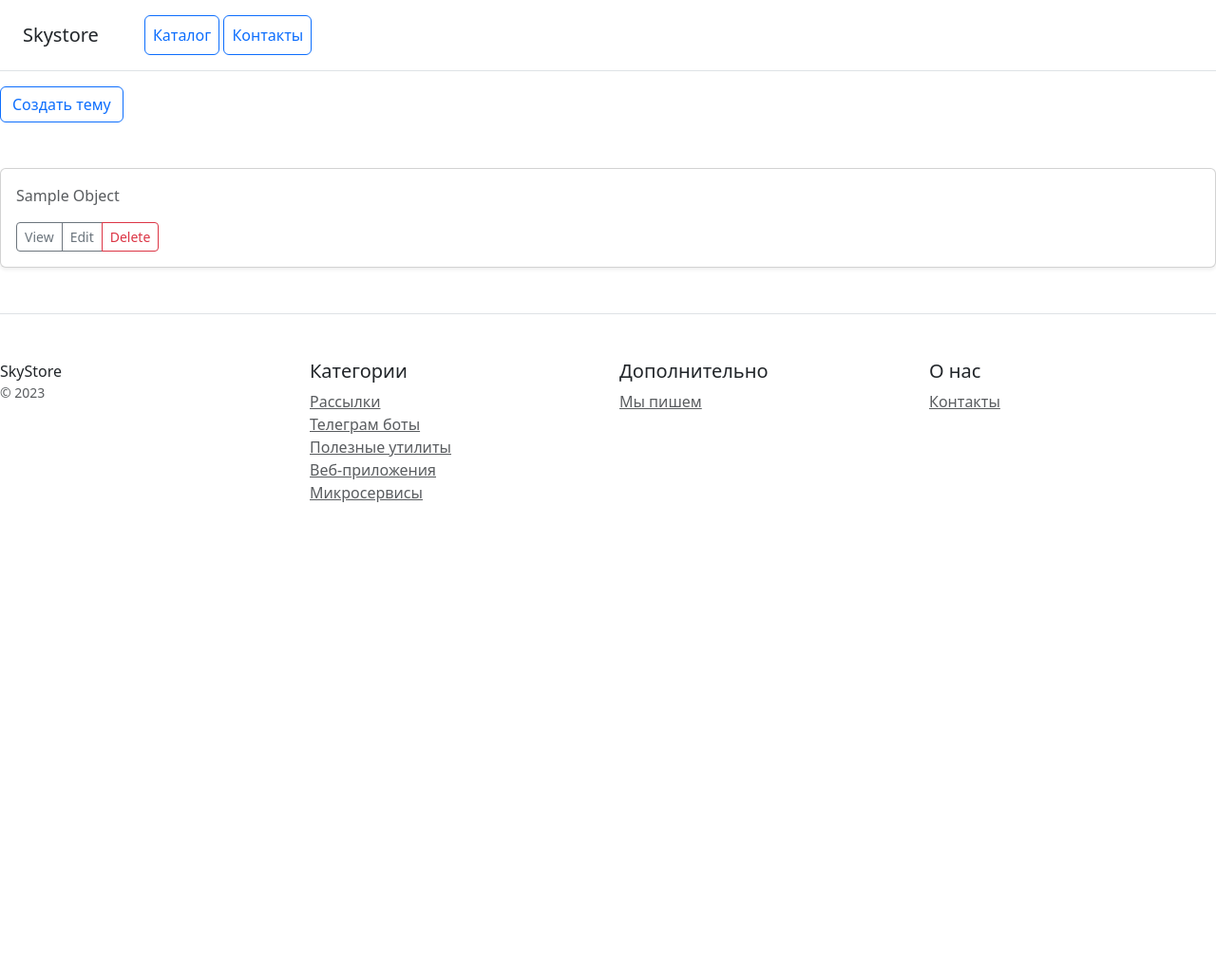
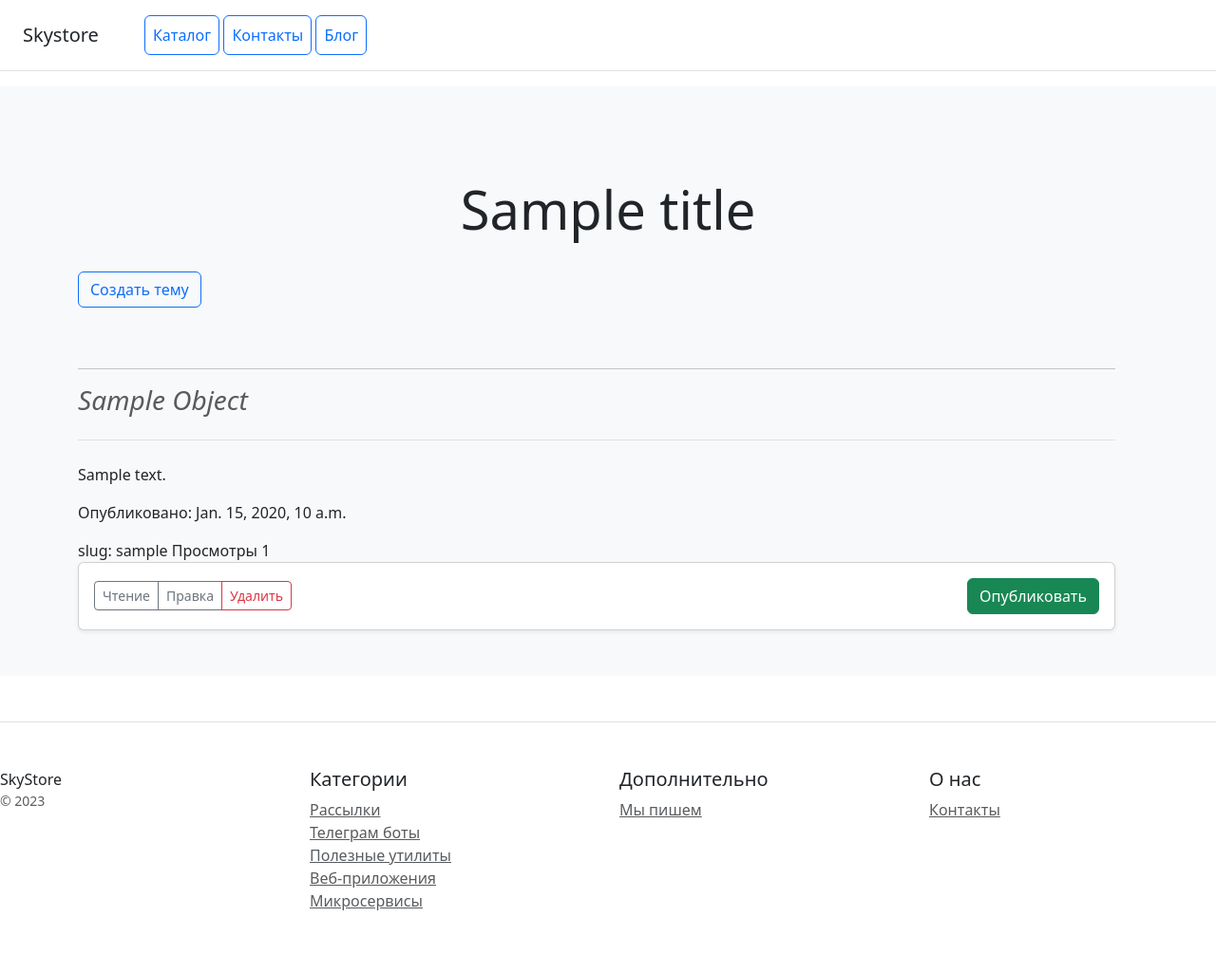
Before and after one commit to Arctiqa/web-store, a Django app: template blog/templates/blog/blog_list.html in a window 1280 px wide. Shown: the whole page at 95% size. Before the commit the page ends 529 px from the top, so only its background shows below. Run offline with Django 5.2, Linux system fonts and the light colour scheme; the template is opened without the code that fills it: most values are stand-ins (such as "Sample title", 1, 10 or a date in 2020); data that the repository does not hold is empty.

Commit message:
add html files

```diff
--- a/blog/templates/blog/blog_list.html
+++ b/blog/templates/blog/blog_list.html
@@ -1,33 +1,48 @@
 {% extends 'catalog/base.html' %}
 
 {% block content %}
+{% include 'catalog/includes/inc_menu.html' %}
 
 <div class="col-12 mb-5">
-    <a class="btn btn-outline-primary" href="#">Создать тему</a>
+    <a class="btn btn-outline-primary" href="{% url 'blog:create' %}">Создать тему</a>
 </div>
 {% for object in object_list %}
-<div class="col">
-    <div class="card shadow-sm">
-        <div class="card-body">
-            <p class="card-text">
-                {% if object.is_active %}
-                {{ object|title}}
+<div class="row">
+    <div class="col-12">
+        <hr>
+        <h3 class="pb-4 mb-4 fst-italic border-bottom">
+            {% if object.is_published %}
+            {{ object.title}}
             {% else %}
             <span class="text-muted">{{ object|title }}</span>
             {% endif %}
-            </p>
+        </h3>
+        <p>{{ object.body }}</p>
+        <div class="col">
+            <p class="blog-post-meta">Опубликовано: {{ object.date }}
+            <div class="card-footer">slug: {{ object.slug }} Просмотры {{ object.views_count }}</div>
+            <div class="card shadow-sm">
+                <div class="card-body">
                     <div class="d-flex justify-content-between align-items-center">
                         <div class="btn-group">
                             <a href="{% url 'blog:view' object.pk %}" type="button"
-                       class="btn btn-sm btn-outline-secondary">View</a>
+                               class="btn btn-sm btn-outline-secondary">Чтение</a>
                             <a href="{% url 'blog:edit' object.pk %}" type="button"
-                       class="btn btn-sm btn-outline-secondary">Edit</a>
+                               class="btn btn-sm btn-outline-secondary">Правка</a>
                             <a href="{% url 'blog:delete' object.pk %}" type="button"
-                       class="btn btn-sm btn-outline-danger">Delete</a>
+                               class="btn btn-sm btn-outline-danger">Удалить</a>
+                        </div>
+                        {% if object.is_published %}
+                        <a class="btn btn-warning" href="{% url 'blog:toggle_activity' object.pk %}">Снять с публикации</a>
+                        {% else %}
+                        <a class="btn btn-success" href="{% url 'blog:toggle_activity' object.pk %}">Опубликовать</a>
+                        {% endif %}
                     </div>
                 </div>
             </div>
         </div>
     </div>
+</div>
+
 {% endfor %}
 {% endblock %}
--- a/catalog/templates/catalog/base.html
+++ b/catalog/templates/catalog/base.html
@@ -12,14 +12,22 @@
 <div class="d-flex flex-column flex-md-row align-items-center p-3 px-md-4 mb-3 bg-white border-bottom box-shadow">
     <h5 class="my-0 mr-md-auto font-weight-normal">Skystore</h5>
     <nav class="ms-5">
-        <a class="p-2 btn btn-outline-primary" href="/">Каталог</a>
-        <a class="p-2 btn btn-outline-primary" href="/contacts/">Контакты</a>
+        <a class="p-2 btn btn-outline-primary" href="{% url 'catalog:index' %}">Каталог</a>
+        <a class="p-2 btn btn-outline-primary" href="{% url 'catalog:contacts' %}">Контакты</a>
+        <a class="p-2 btn btn-outline-primary" href="{% url 'blog:list' %}">Блог</a>
     </nav>
 </div>
+<div class="album py-5 bg-body-tertiary">
+    <div class="container">
 
+        <div class="row">
 
-{% block content %}
-{% endblock %}
+            {% block content %}
+            {% endblock %}
+
+        </div>
+    </div>
+</div>
 
 <footer class="pt-4 my-md-5 pt-md-5 border-top">
     <div class="row">
```
Also changed, not shown: blog/templates/blog/blog_confirm_delete.html (added, +22 -0 lines), blog/templates/blog/blog_detail.html (added, +22 -0 lines), blog/templates/blog/blog_form.html (added, +26 -0 lines). Lines whose indentation alone changed are shown as unchanged.
